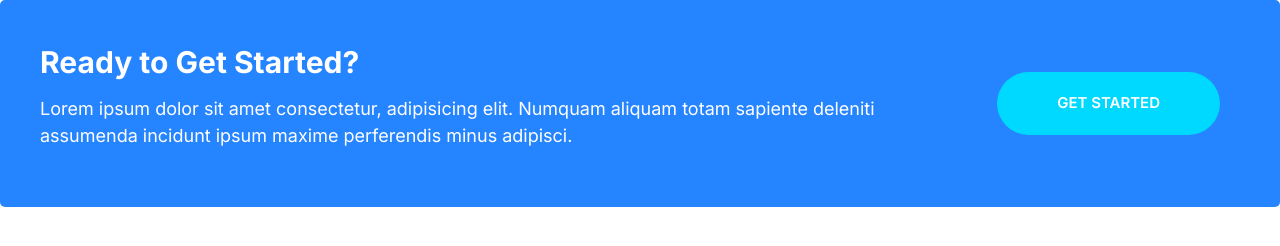
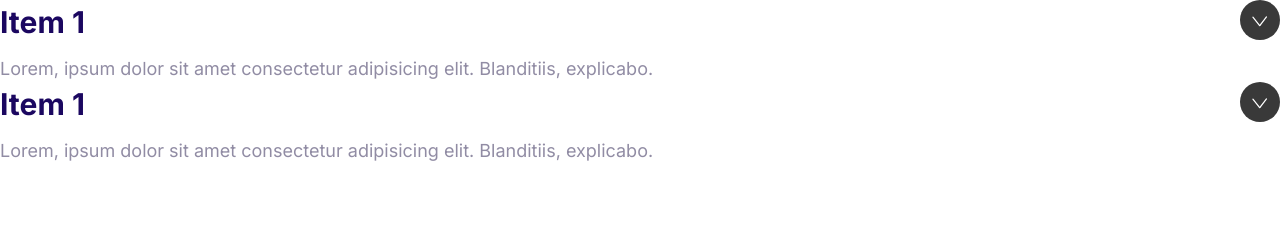
Before and after one commit to MaximEsin/Moshify, a plain HTML site: page index.html in a window 1280 px wide. Drawn offline with Linux system fonts and the light colour scheme.

Commit message:
Collapsibles

```diff
--- a/CSS/styles.css
+++ b/CSS/styles.css
@@ -439,3 +439,29 @@ a {
   justify-self: start;
   margin: 0 2rem;
 }
+/* Collapsibles */
+.collapsible__header {
+  display: flex;
+  justify-content: space-between;
+}
+.collapsible__heading {
+  margin-top: 0;
+  font-size: 3rem;
+}
+.collapsible__chevron {
+  transform: rotate(-90deg);
+  transition: transform 0.3s;
+}
+.collapsible__content {
+  max-height: 0;
+  overflow: hidden;
+  opacity: 0;
+  transition: all 0.3s;
+}
+.collapsible--expanded .collapsible__chevron {
+  transform: rotate(0);
+}
+.collapsible--expanded .collapsible__content {
+  max-height: 100vh;
+  opacity: 1;
+}
--- a/index.html
+++ b/index.html
@@ -15,18 +15,34 @@
     />
   </head>
   <body>
-    <div class="callout callout--primary">
-      <div class="grid grid--1x2">
-        <div class="callout__content">
-          <h3 class="callout__heading">Ready to Get Started?</h3>
-          <p>
-            Lorem ipsum dolor sit amet consectetur, adipisicing elit. Numquam
-            aliquam totam sapiente deleniti assumenda incidunt ipsum maxime
-            perferendis minus adipisci.
-          </p>
-        </div>
-        <a href="#" class="btn btn--secondary btn--streched">Get Started</a>
+    <div class="collapsible collapsible--expanded">
+      <header class="collapsible__header">
+        <h2 class="collapsible__heading">Item 1</h2>
+        <img
+          class="icon icon--white collapsible__chevron"
+          src="/images/chevron.svg"
+          alt="An image of chevron"
+        />
+      </header>
+      <div class="collapsible__content">
+        Lorem, ipsum dolor sit amet consectetur adipisicing elit. Blanditiis,
+        explicabo.
       </div>
     </div>
+    <div class="collapsible collapsible--expanded">
+      <header class="collapsible__header">
+        <h2 class="collapsible__heading">Item 1</h2>
+        <img
+          class="icon icon--white collapsible__chevron"
+          src="/images/chevron.svg"
+          alt="An image of chevron"
+        />
+      </header>
+      <div class="collapsible__content">
+        Lorem, ipsum dolor sit amet consectetur adipisicing elit. Blanditiis,
+        explicabo.
+      </div>
+    </div>
+    <script src="js/main.js"></script>
   </body>
 </html>
--- /dev/null
+++ b/js/main.js
@@ -0,0 +1,6 @@
+const collapsibles = document.querySelectorAll(".collapsible");
+collapsibles.forEach((item) =>
+  item.addEventListener("click", function () {
+    this.classList.toggle("collapsible--expanded");
+  })
+);
```
Also changed, not shown: Components/collapsibles.html (added, +14 -0 lines), Components/icons.html (+3 -3 lines), images/chevron.svg (added).
